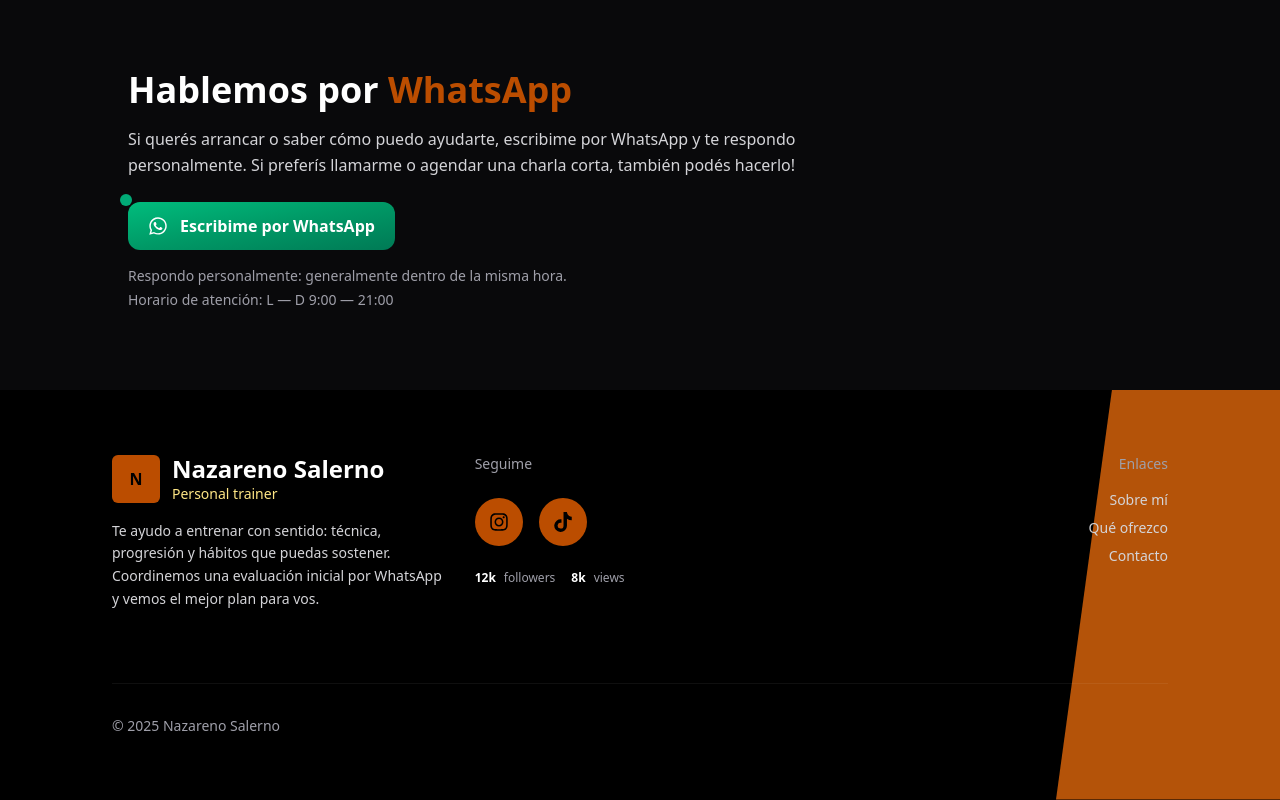
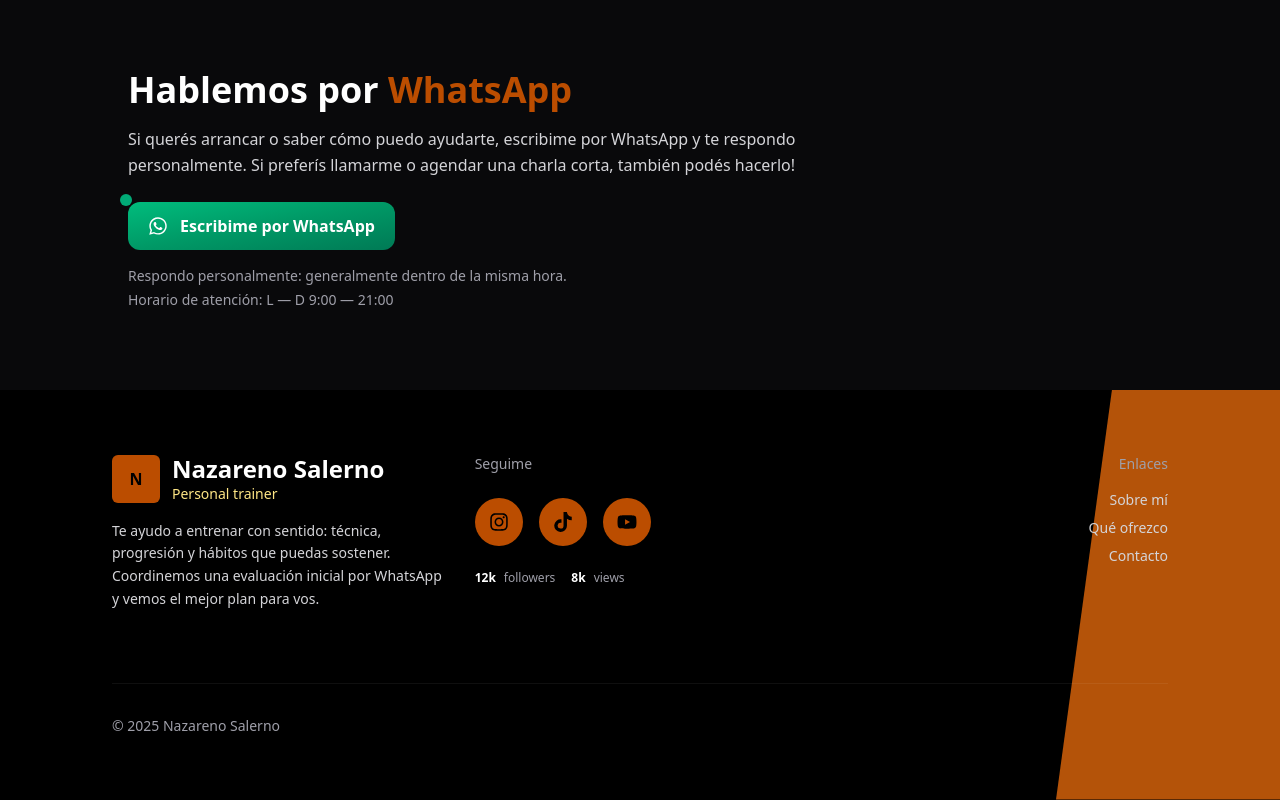
Before and after one commit to agustinsosa79/landing-trainer, a React (Vite) app: page / in a window 1280 px wide. Shown: the part 4390-5190 px from the top of the page. Built offline with nearby package versions, Linux system fonts and the light colour scheme.

Commit message:
Agrego links de las redes

```diff
--- a/src/components/Footer.tsx
+++ b/src/components/Footer.tsx
@@ -1,4 +1,4 @@
-import { FaInstagram, FaTiktok } from "react-icons/fa";
+import { FaInstagram, FaTiktok, FaYoutube } from "react-icons/fa";
 
 /**
  * Footer llamativo, pro y responsive
@@ -19,8 +19,9 @@ type FooterProps = {
 const Footer = ({ scrollTo, refs }: FooterProps) => {
   const YEAR = new Date().getFullYear();
 
-  const instagramUrl = "https://www.instagram.com/tu_handle";
-  const tiktokUrl = "https://www.tiktok.com/@tu_handle";
+  const instagramUrl = "https://www.instagram.com/nazarenosalerno22?igsh=czNrY2RhcHlxZ2ly";
+  const tiktokUrl = "https://www.tiktok.com/@nazafit22?_r=1&_t=ZM-91VvGnbiGqG";
+  const youtubeUrl = "https://youtube.com/@naza22arg?si=P4jLHSbsyfzSpkam";
 
   return (
     <footer className="relative bg-black text-zinc-100 overflow-hidden">
@@ -85,6 +86,9 @@ const Footer = ({ scrollTo, refs }: FooterProps) => {
               >
                 <FaTiktok className="w-5 h-5 text-black" />
               </a>
+              <a href={youtubeUrl} className="w-12 h-12 flex items-center justify-center rounded-full bg-amber-700 text-black hover:scale-105  transition shadow-md">
+                <FaYoutube className="w-5 h-5 text-black" />
+              </a>
 
             </div>
 
--- a/src/components/home/Header.tsx
+++ b/src/components/home/Header.tsx
@@ -1,7 +1,7 @@
 import { useEffect, useState } from "react";
 import { ClipboardCheck, Dumbbell, Home, Menu, Phone, User, X } from "lucide-react";
 import hero_img from '../../assets/Hero.png';
-import { FaInstagram, FaTiktok } from "react-icons/fa";
+import { FaInstagram, FaTiktok, FaYoutube } from "react-icons/fa";
 
 type HeaderProps = {
   scrollTo: (ref: React.RefObject<HTMLDivElement | null>) => void;
@@ -28,6 +28,12 @@ const Header = ({scrollTo, refs}: HeaderProps) => {
     window.addEventListener("scroll", handleScroll);
     return () => window.removeEventListener("scroll", handleScroll);
   }, []);
+
+
+
+  const instagramUrl = "https://www.instagram.com/nazarenosalerno22?igsh=czNrY2RhcHlxZ2ly";
+  const tiktokUrl = "https://www.tiktok.com/@nazafit22?_r=1&_t=ZM-91VvGnbiGqG";
+  const youtubeUrl = "https://youtube.com/@naza22arg?si=P4jLHSbsyfzSpkam";
 
   return (
     <>
@@ -133,7 +139,7 @@ const Header = ({scrollTo, refs}: HeaderProps) => {
     {/* Socials pequeños */}
     <div className="mt-5 flex items-center justify-center gap-4">
   <a
-    href="https://instagram.com/"
+    href={instagramUrl}
     target="_blank"
     className="w-9 h-9 rounded-full bg-amber-700 flex items-center justify-center text-black shadow"
   >
@@ -141,11 +147,14 @@ const Header = ({scrollTo, refs}: HeaderProps) => {
   </a>
 
   <a
-    href="https://tiktok.com/"
+    href={tiktokUrl}
     target="_blank"
     className="w-9 h-9 rounded-full bg-amber-700 flex items-center justify-center text-black shadow"
   >
     <FaTiktok size={18} />
+  </a>
+  <a href={youtubeUrl} target="_blank" className="w-9 h-9 rounded-full bg-amber-700 flex items-center justify-center text-black shadow">
+    <FaYoutube size={18} />
   </a>
 </div>
   </nav>
```
